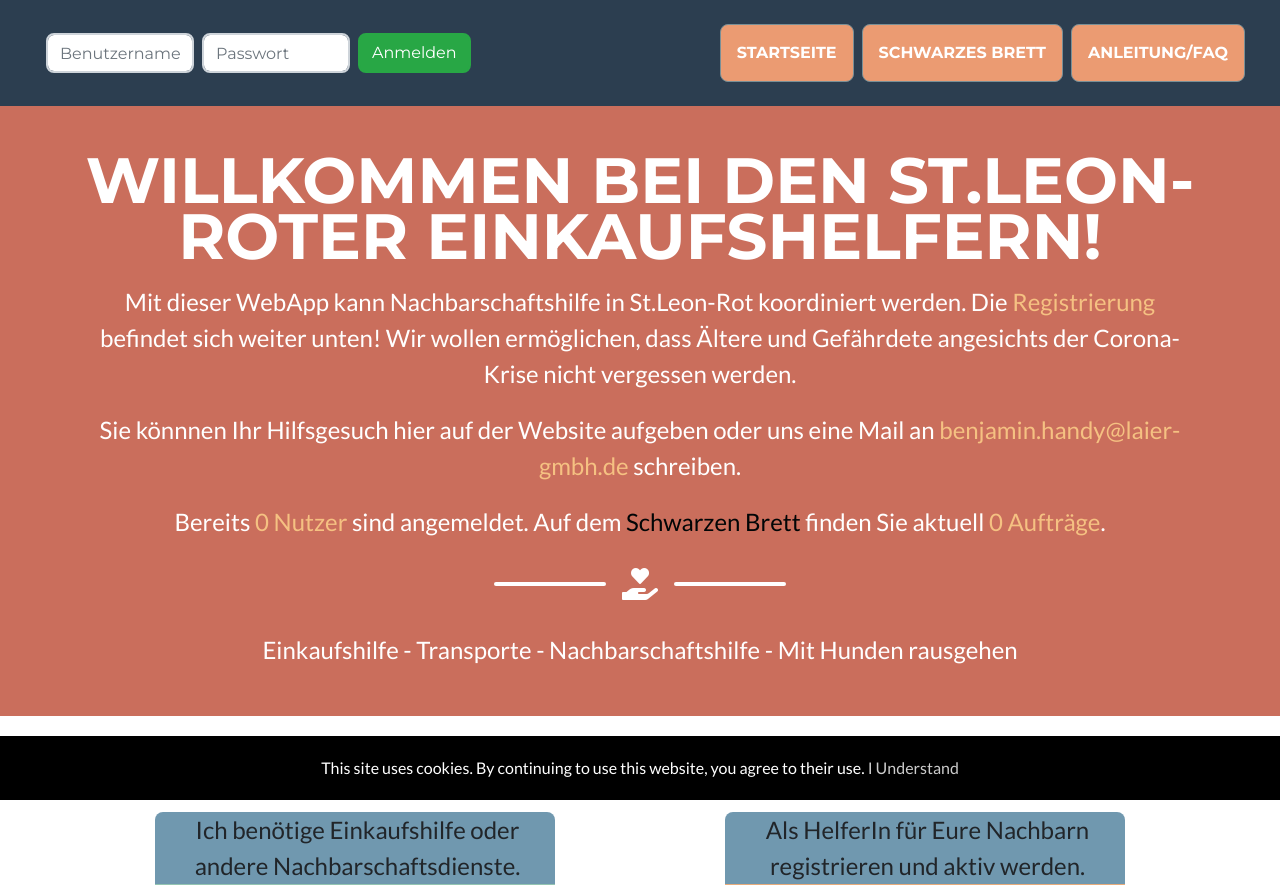
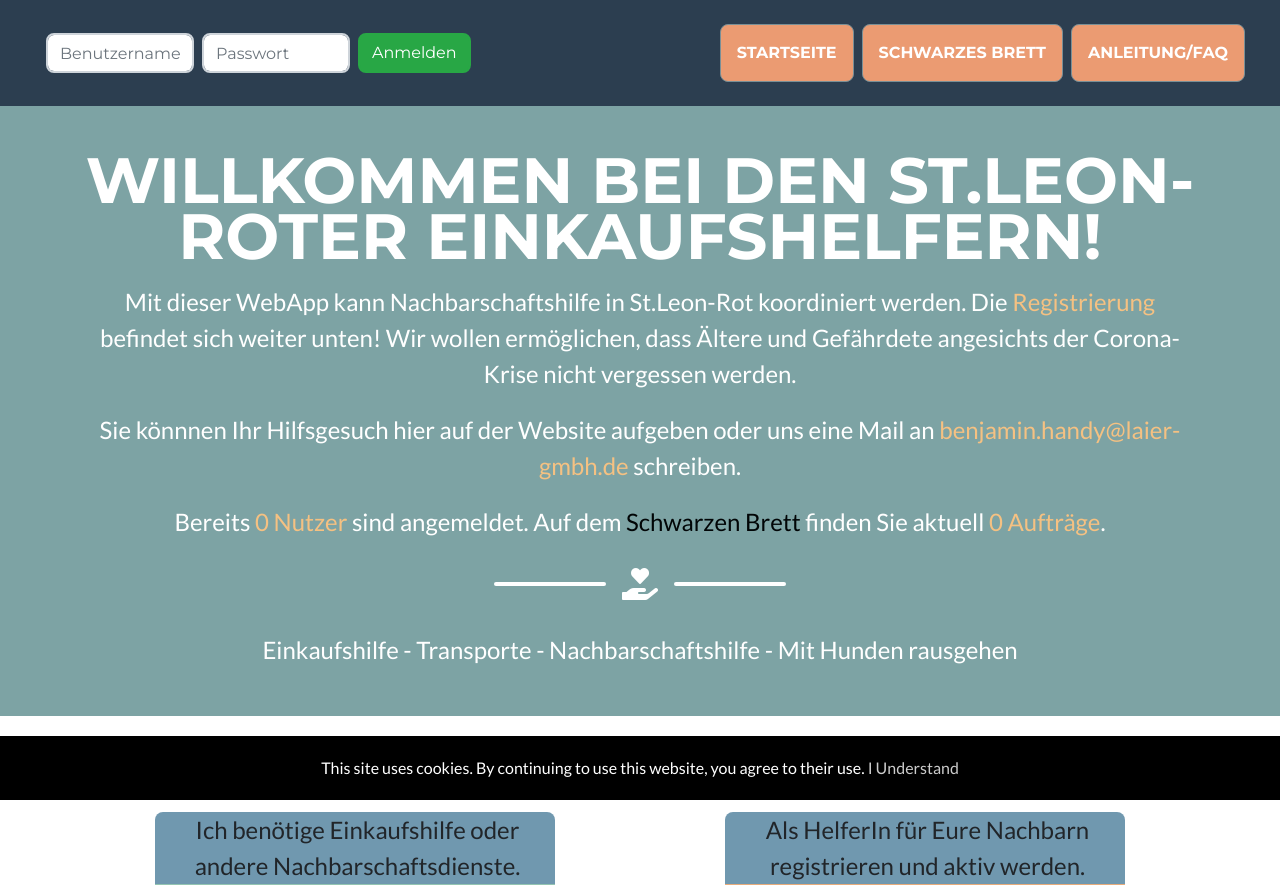
Before and after one commit to SYoy/voluntary_grocery_shopping, a Django app: page / in a window 1280 px wide. Shown: the top 885 px of the page. Run offline with Django 3.2, Linux system fonts and the light colour scheme; data that the repository does not hold is empty; some libraries are stand-ins or nearby versions.

Commit message:
changed colors

```diff
--- a/EinkaufsApp/templates/public/start.html
+++ b/EinkaufsApp/templates/public/start.html
@@ -31,7 +31,7 @@
 
 {% block header %}
 <!-- Masthead -->
-  <header class="masthead text-white text-center" style="background: #ca6e5c">
+  <header class="masthead text-white text-center" style="background: #7da3a4">
     <div class="container d-flex align-items-center flex-column" style="margin-bottom: -3rem">
 
       <!-- Masthead Heading -->
```
